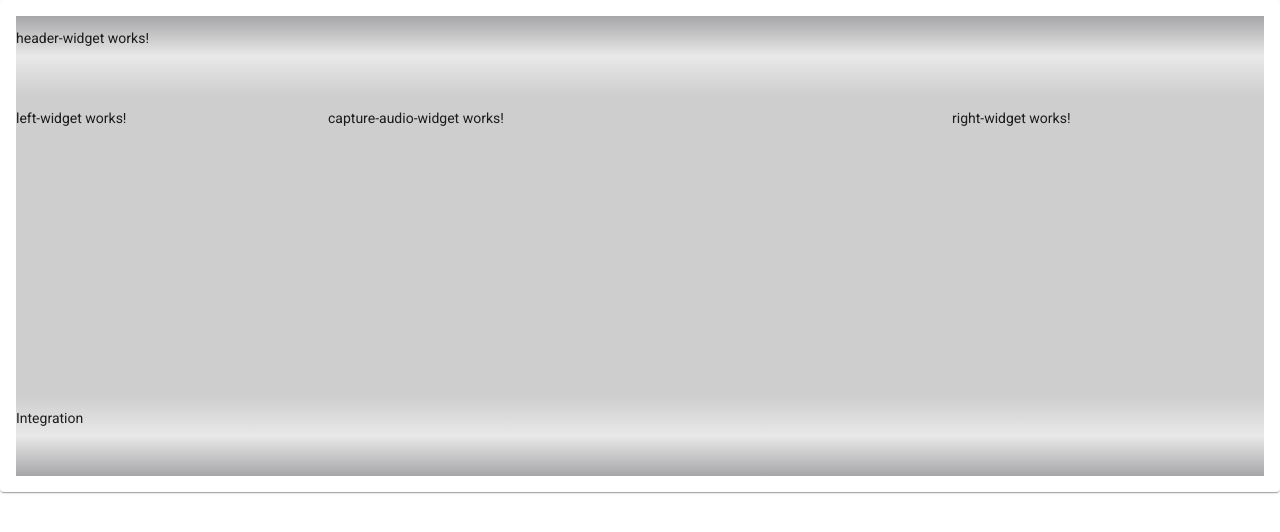
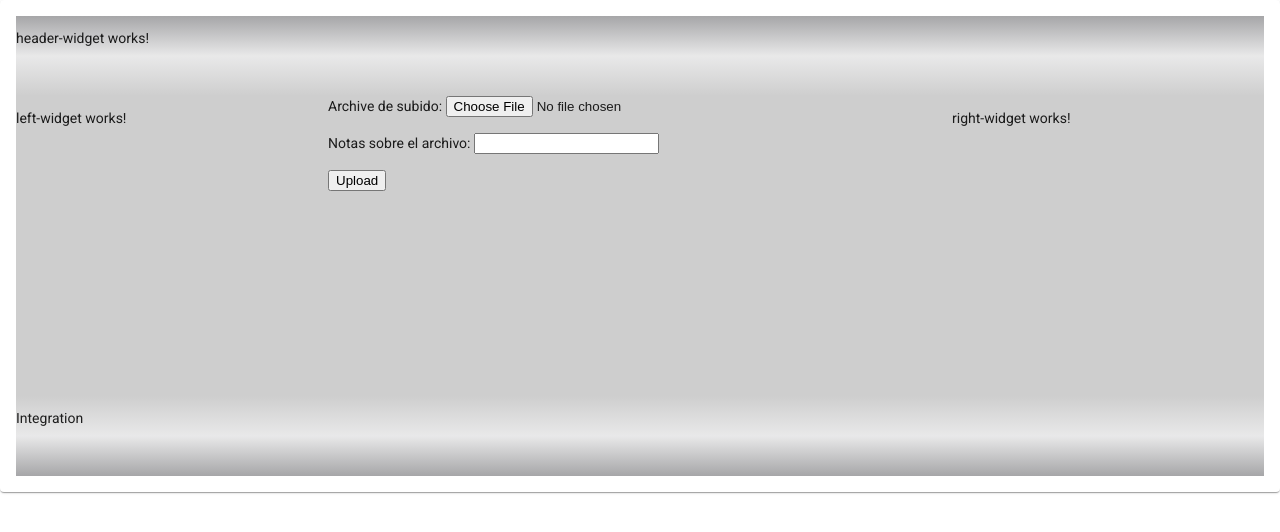
Before and after one commit to obriena/TextoAVoz, an Angular app in the folder angular/transcribir/: page /captureaudio in a window 1280 px wide. Shown: the top 532 px of the page. Built offline with nearby package versions, Linux system fonts and the light colour scheme.

Commit message:
working version, sort of

```diff
--- a/angular/transcribir/src/app/capture-audio-widget/capture-audio-widget.component.html
+++ b/angular/transcribir/src/app/capture-audio-widget/capture-audio-widget.component.html
@@ -1,3 +1,13 @@
-<p>
-  capture-audio-widget works!
-</p>
+<div>
+  <form [formGroup] = "uploadForm" (ngSubmit)="onSubmit()">
+    <div>
+      Archive de subido: <input type="file" name="upfile" (change)="onFileSelect($event)"  style="width: 400px">
+    </div>
+    <br/>
+    <div>
+      Notas sobre el archivo: <input type="text" name="notas">
+    </div>
+    <br/>
+    <button type="submit">Upload</button>
+  </form>
+</div>
--- a/angular/transcribir/src/app/capture-audio-widget/capture-audio-widget.component.ts
+++ b/angular/transcribir/src/app/capture-audio-widget/capture-audio-widget.component.ts
@@ -1,15 +1,85 @@
 import { Component, OnInit } from '@angular/core';
+import { FormBuilder } from "@angular/forms";
+import { FormGroup } from "@angular/forms";
+import { HttpClient } from "@angular/common/http";
+import { environment } from "../../environments/environment";
+import { User } from '../models/user';
+import { Credentials } from '../models/credentials';
+import { UserDataStoreService } from '../user-data-store.service';
 
 @Component({
   selector: 'app-capture-audio-widget',
   templateUrl: './capture-audio-widget.component.html',
   styleUrls: ['./capture-audio-widget.component.css']
 })
+
 export class CaptureAudioWidgetComponent implements OnInit {
 
-  constructor() { }
+  fileUploadUrl: string;
+  uploadForm: FormGroup;
+  loggedInUser: User;
+
+  constructor(private formBuilder: FormBuilder, private httpClient: HttpClient, private userDataStore: UserDataStoreService) {
+    this.fileUploadUrl = environment.fileUploadService;
+  }
 
   ngOnInit() {
+    this.uploadForm = this.formBuilder.group({
+      notas: '',
+      upfile: ''
+    });
+
+    let userSubject = this.userDataStore.users;
+    userSubject.subscribe((usersData: User[]) =>{
+      console.log("recieved some data size of data: " + usersData.length);
+      if (usersData.length > 0){
+        this.loggedInUser = usersData[0];
+        console.log("File Upload Component" +  this.loggedInUser.firstName);
+      }
+    });
+  }
+
+  onFileSelect(event) {
+    const file = event.target.files[0];
+    this.uploadForm.get('upfile').setValue(file);
+  }
+
+  onSubmit() {
+    const formData = new FormData();
+    if (this.loggedInUser) {
+      let creds: Credentials = this.loggedInUser.credentials;
+      formData.append('userId', creds.userId);
+    }
+
+    formData.append('upfile', this.uploadForm.get('upfile').value);
+    formData.append('notas', this.uploadForm.get('notas').value);
+
+    this.httpClient.post<any>(this.fileUploadUrl, formData).subscribe(
+
+      (res) => {
+        console.log(res);
+        window.alert(res["results"][0]["alternatives"][0]["transcript"]);
+      },
+      (err) => console.log(err)
+    );
+
+    /*
+    results should look something like this:
+    {
+  "results": [
+    {
+      "final": true,
+      "alternatives": [
+        {
+          "transcript": "y acabamos de conocer el premio de teatro del valle enclava en uno de los más importantes de la escena española nuestro compañero rubén nevado está siguiendo la gana nos vamos hasta el teatro real de madrid rubén buenas noches ",
+          "confidence": 0.91
+        }
+      ]
+    }
+  ],
+  "result_index": 0
+}
+    */
   }
 
 }
--- a/angular/transcribir/src/app/login-widget/login-widget.component.ts
+++ b/angular/transcribir/src/app/login-widget/login-widget.component.ts
@@ -52,10 +52,13 @@ export class LoginWidgetComponent implements OnInit {
         this.loggedInUser.lastName = resp['lastName'];
         this.loggedInUser.role = resp['role'];
 
+        let creds: Credentials = new Credentials();
+        creds.userId = resp['credentials']['userId'];
+        this.loggedInUser.credentials = creds;
+
         console.log("Sending user: " + this.loggedInUser.firstName + " to the observable");
         this.userDataStore.addUser(this.loggedInUser);
 
-        window.alert(serverMessage.message);
         this.router.navigate(['/captureaudio']);
       } else {
         window.alert(serverMessage.message);
--- a/angular/transcribir/src/environments/environment.integration.ts
+++ b/angular/transcribir/src/environments/environment.integration.ts
@@ -2,5 +2,6 @@ export const environment = {
     production: false,
     name: "Integration",
     loginService: "http://localhost:9080/authenticate",
-    registrationService: "http://localhost:9080/register"
+    registrationService: "http://localhost:9080/register",
+    fileUploadService: "http://localhost:9080/fileUpload"
   };
--- a/angular/transcribir/src/environments/environment.ts
+++ b/angular/transcribir/src/environments/environment.ts
@@ -6,7 +6,8 @@ export const environment = {
   production: false,
   name: "Integration",
   loginService: "http://localhost:9080/authenticate",
-  registrationService: "http://localhost:9080/register"
+  registrationService: "http://localhost:9080/register",
+  fileUploadService: "http://localhost:9080/fileUpload"
 };
 
 
```
Also changed, not shown: angular/transcribir/src/app/upload.service.ts (added, +20 -0 lines), 2 other files (tests, documents, lock files or other folders).
